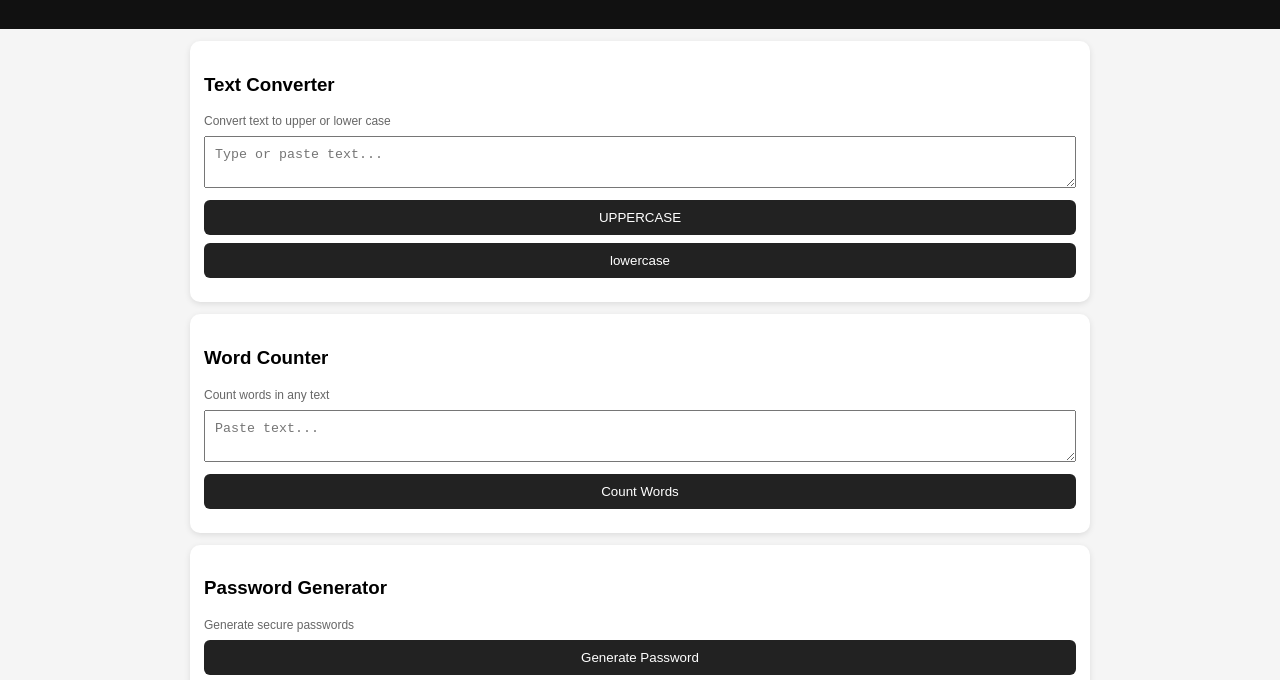
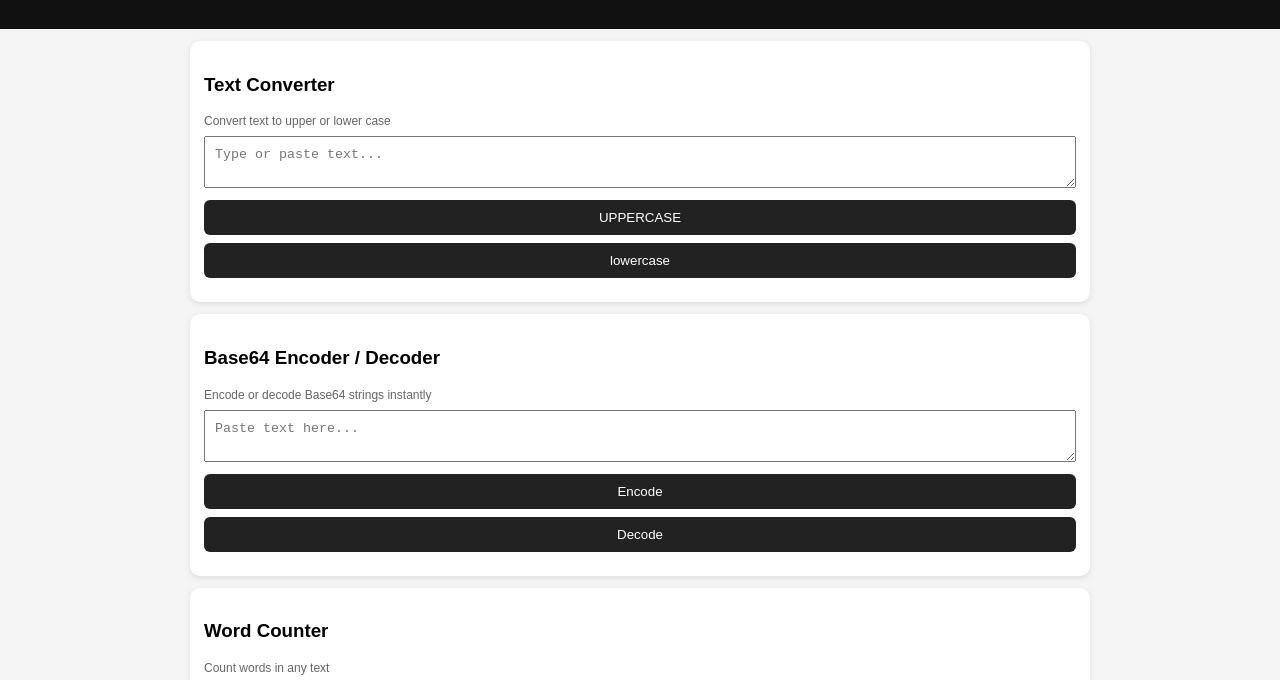
Before and after one commit to Thinkglobaltoday/Utility-Tools, a plain HTML site: page index.html in a window 1280 px wide. Shown: the part 117-797 px from the top of the page. Drawn offline with Linux system fonts and the light colour scheme.

Commit message:
Implement Base64 Encoder/Decoder in index.html
Added Base64 encoder and decoder functionality with UI.

```diff
--- a/index.html
+++ b/index.html
@@ -102,6 +102,17 @@
 
       <div class="output" id="textOutput"></div>
     </div>
+<div class="card">
+  <h3>Base64 Encoder / Decoder</h3>
+  <div class="tag">Encode or decode Base64 strings instantly</div>
+
+  <textarea id="b64Input" placeholder="Paste text here..."></textarea>
+
+  <button onclick="encodeBase64()">Encode</button>
+  <button onclick="decodeBase64()">Decode</button>
+
+  <div class="output" id="b64Output"></div>
+</div>
 
     <!-- WORD COUNTER -->
     <div class="card">
@@ -244,3 +255,22 @@ function decodeURL() {
 
 </body>
   </html>
+function encodeBase64() {
+  let input = document.getElementById("b64Input").value;
+  try {
+    let encoded = btoa(unescape(encodeURIComponent(input)));
+    document.getElementById("b64Output").innerText = encoded;
+  } catch (e) {
+    document.getElementById("b64Output").innerText = "Encoding error";
+  }
+}
+
+function decodeBase64() {
+  let input = document.getElementById("b64Input").value;
+  try {
+    let decoded = decodeURIComponent(escape(atob(input)));
+    document.getElementById("b64Output").innerText = decoded;
+  } catch (e) {
+    document.getElementById("b64Output").innerText = "Invalid Base64 string";
+  }
+}
```
